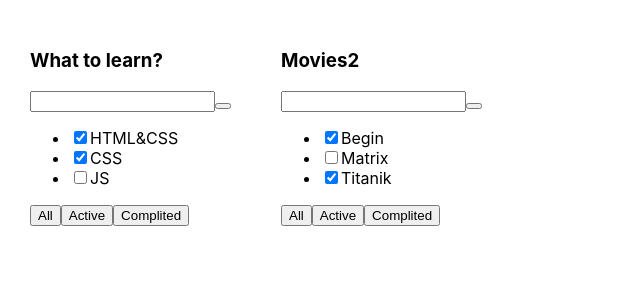
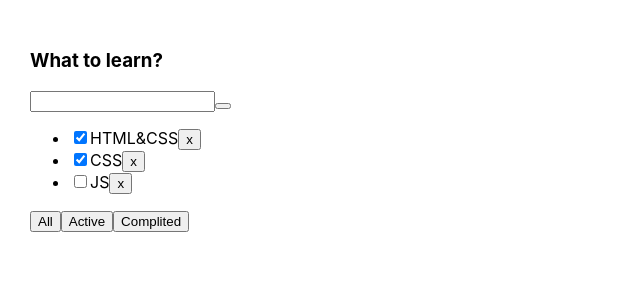
Before and after one commit to vkuznetsoff/todolist-fantastic, a React (Create React App) app: page / in a window 1280 px wide. Shown: the top 300 px of the page, without its empty margins (0-640 px from the left). Built offline with nearby package versions, Linux system fonts and the light colour scheme.

Commit message:
Add removeTasks and useState

```diff
--- a/src/App.tsx
+++ b/src/App.tsx
@@ -1,4 +1,4 @@
-import React from 'react';
+import React, { useState } from 'react';
 import logo from './logo.svg';
 import './App.css';
 import { TaskType, Todolist } from './Todolist';
@@ -6,6 +6,11 @@ import { TaskType, Todolist } from './Todolist';
 
 
 function App() {
+
+
+  function deleteTask(id:number, arr: Array<TaskType>){
+    setTasks( arr.filter(el => el.id !== id))
+  }
 
   let tasks1 = [
     {id: 1, title: "HTML&CSS", isDone: true},
@@ -19,12 +24,12 @@ function App() {
     {id: 3, title: "Titanik", isDone: true}
   ]
 
-
+  const [tasks, setTasks] = useState(tasks1)
 
   return (
     <div className="App">
-      <Todolist title="What to learn?" tasks={tasks1}/>
-      <Todolist title="Movies2" tasks={tasks2}/>
+      <Todolist title="What to learn?" tasks={tasks} removeTask={deleteTask}/>
+      {/* <Todolist title="Movies2" tasks={tasks2} removeTask={deleteTask}/> */}
 
 
     </div>
--- a/src/Todolist.tsx
+++ b/src/Todolist.tsx
@@ -1,3 +1,4 @@
+import { FunctionDeclaration } from "typescript";
 
 export type TaskType = {
     id: number;
@@ -8,10 +9,14 @@ export type TaskType = {
 
 type PropsType = {
     title: string;
-    tasks: Array<TaskType>
+    tasks: Array<TaskType>,
+    removeTask: any
 }
 
 export function Todolist(props: PropsType) {
+    const handleClick = (id: number) => {
+        props.removeTask(id, props.tasks)
+    }
 
     return (
         <div className="">
@@ -21,14 +26,18 @@ export function Todolist(props: PropsType) {
                 <button></button>
             </div>
             <ul>
-            {props.tasks.map(el =>
+                {props.tasks.map(el =>
 
-                    <li key={el.id}><input type="checkbox" checked={el.isDone} /><span>{el.title}</span> </li>
+                    <li key={el.id}>
+                        <input type="checkbox" checked={el.isDone} />
+                        <span>{el.title}</span>
+                        <button onClick={() => handleClick(el.id)}>x</button>
+                    </li>
 
 
-            )}
+                )}
 
-</ul>
+            </ul>
 
 
             <div>
```
